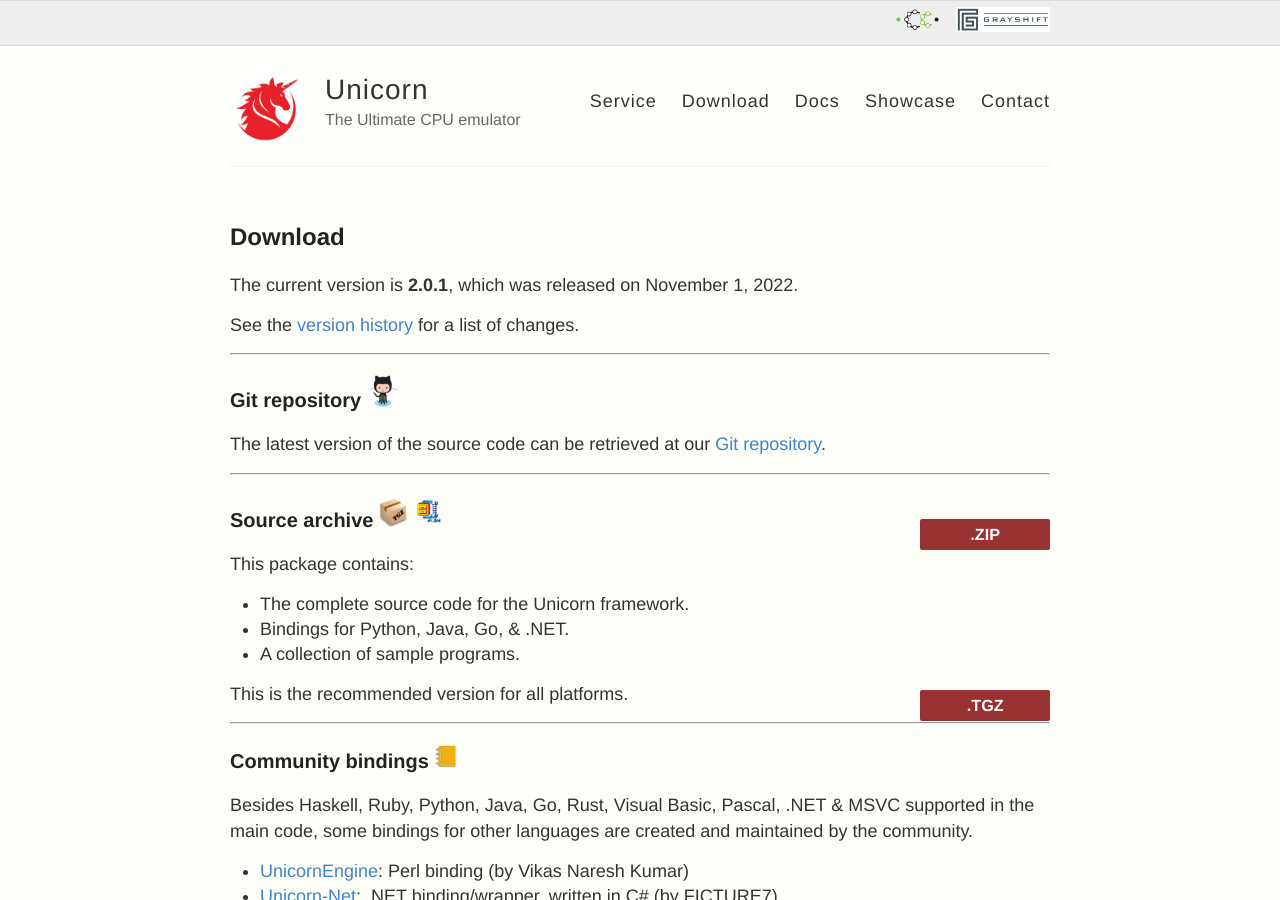
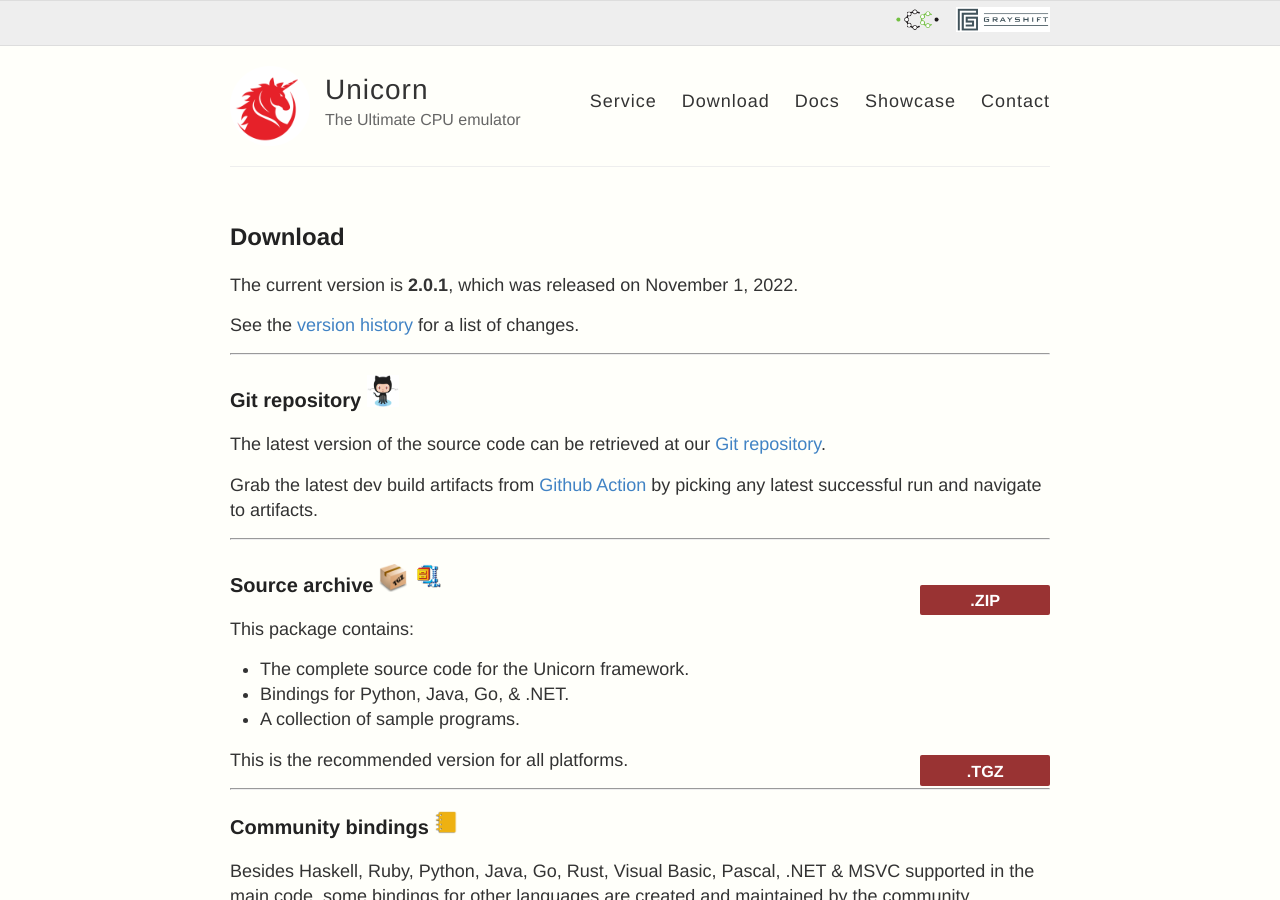
Before and after one commit to unicorn-engine/unicorn-engine.github.io, a Jekyll site: the page built from download.md, in a window 1280 px wide and 900 px high. Built offline with Jekyll 4.4.1, drawn with Linux system fonts in a browser that asks for light colours.

Commit message:
Add link to Github actions

```diff
--- a/download.md
+++ b/download.md
@@ -15,6 +15,8 @@ See the [version history](/changelog/) for a list of changes.
 ### Git repository <img src="/images/octocat.jpg" height="32" width="32">
 
 The latest version of the source code can be retrieved at our [Git repository](https://github.com/unicorn-engine/unicorn).
+
+Grab the latest dev build artifacts from [Github Action](https://github.com/unicorn-engine/unicorn/actions/workflows/build-uc2.yml) by picking any latest successful run and navigate to artifacts.
 
 ---
 
```
